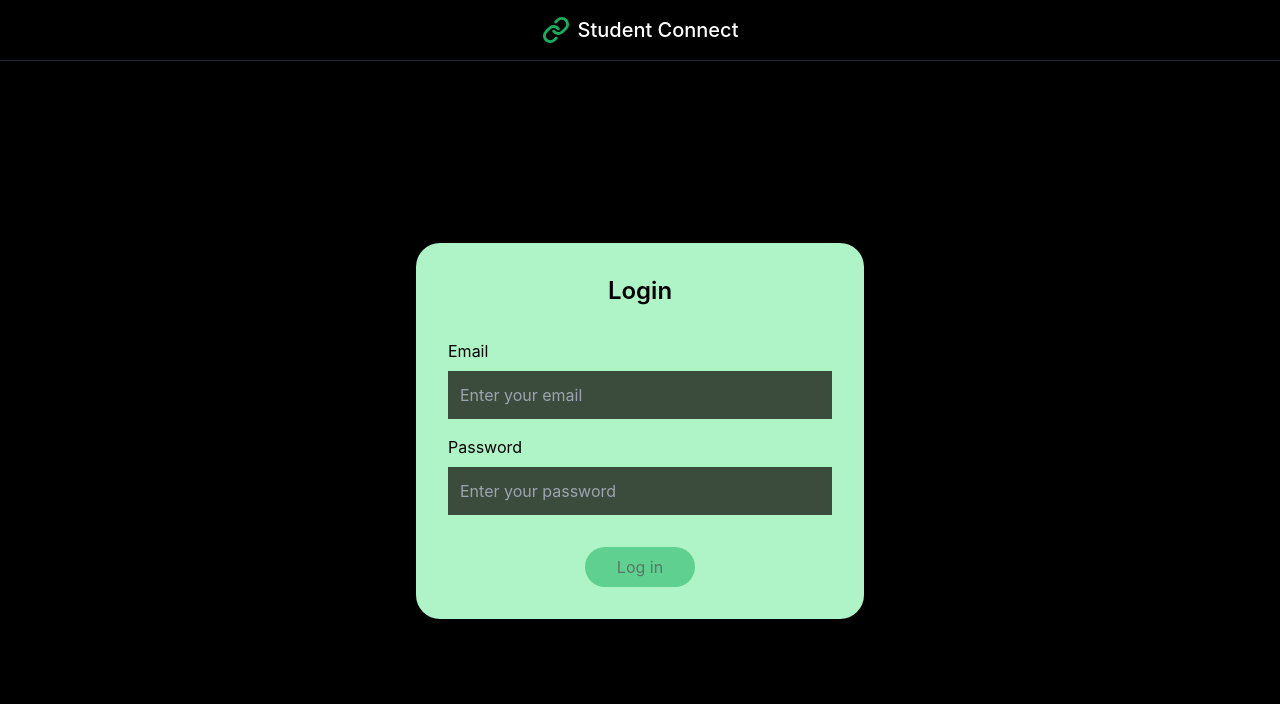
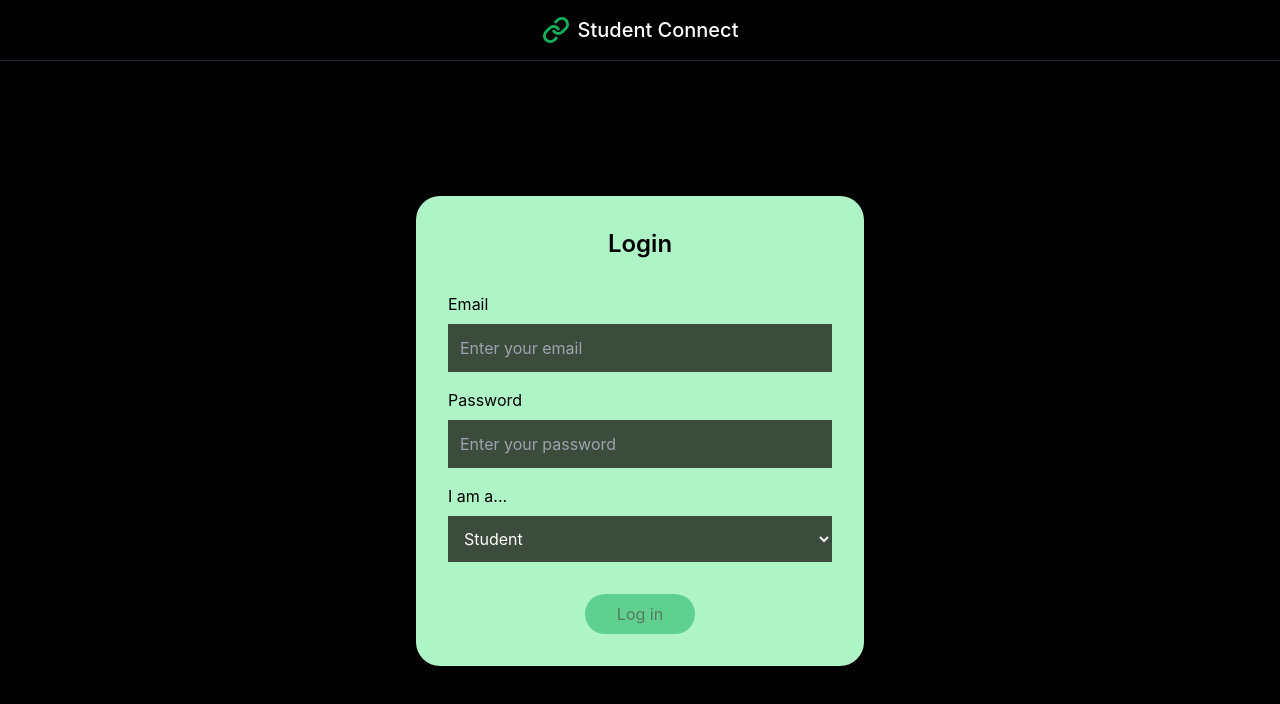
Before and after one commit to DaemonHehe/IntraSysFrontend, a React (Create React App) app: page /login in a window 1280 px wide. Shown: the top 704 px of the page. Built offline with nearby package versions, Linux system fonts and the light colour scheme.

Commit message:
role added

```diff
--- a/src/components/EnrollmentsPage.js
+++ b/src/components/EnrollmentsPage.js
@@ -190,7 +190,7 @@ function EnrollmentsPage() {
               <table className="w-full border-collapse">
                 <thead>
                   <tr className="bg-[#1E472A] text-left text-sm">
-                    <th className="py-2 px-4 font-medium">ID</th>
+                    <th className="py-2 px-4 font-medium">No.</th>
                     <th className="py-2 px-4 font-medium">Course</th>
                     <th className="py-2 px-4 font-medium">Session</th>
                     <th className="py-2 px-4 font-medium">Instructor</th>
--- a/src/components/LoginPage.js
+++ b/src/components/LoginPage.js
@@ -7,17 +7,16 @@ import { useNavigate } from "react-router-dom";
 function LoginScreen() {
   const [email, setEmail] = useState("");
   const [password, setPassword] = useState("");
+  const [role, setRole] = useState("student"); // Default role
   const [error, setError] = useState("");
   const [isLoading, setIsLoading] = useState(false);
   const navigate = useNavigate();
 
   const handleLogin = async () => {
-    // Clear any previous error
     setError("");
     setIsLoading(true);
 
     try {
-      // Make API request to authenticate
       const response = await fetch(
         "https://intrasysmiso.onrender.com/users/login",
         {
@@ -25,23 +24,28 @@ function LoginScreen() {
           headers: {
             "Content-Type": "application/json",
           },
-          body: JSON.stringify({
-            email,
-            password,
-          }),
+          body: JSON.stringify({ email, password, role }), // include role
         }
       );
 
       const data = await response.json();
 
       if (response.ok) {
-        // If authentication is successful
         localStorage.setItem("isAuthenticated", "true");
-        localStorage.setItem("token", data.token); // Store the JWT token
-        localStorage.setItem("user", JSON.stringify(data.user)); // Store user data if available
-        navigate("/main/dashboard");
+        localStorage.setItem("token", data.token);
+        localStorage.setItem("user", JSON.stringify(data.user));
+
+        // Use API response or selected role
+        const userRole = data.user?.role || role;
+
+        if (userRole === "student") {
+          navigate("/main/dashboard");
+        } else if (userRole === "lecturer") {
+          navigate("/lecturer/dashboard");
+        } else {
+          setError("Unknown user role");
+        }
       } else {
-        // Show error message from API or default message
         setError(data.message || "Invalid email or password");
       }
     } catch (err) {
@@ -54,8 +58,7 @@ function LoginScreen() {
 
   return (
     <div className="min-h-screen bg-black flex flex-col select-none">
-      {/* Header */}
-      <header className="flex items-center justify-center py-4 border-b border-gray-800 select-none">
+      <header className="flex items-center justify-center py-4 border-b border-gray-800">
         <div className="flex items-center gap-2">
           <div className="text-[#14ae5c]">
             <LinkIcon size={28} strokeWidth={2.5} />
@@ -66,9 +69,8 @@ function LoginScreen() {
         </div>
       </header>
 
-      {/* Login Card */}
-      <div className="flex-1 flex items-center justify-center p-4 select-none">
-        <div className="bg-[#aff4c6] rounded-3xl p-8 w-full max-w-md flex flex-col items-center select-none">
+      <div className="flex-1 flex items-center justify-center p-4">
+        <div className="bg-[#aff4c6] rounded-3xl p-8 w-full max-w-md flex flex-col items-center">
           <h1 className="text-black text-2xl font-semibold mb-8">Login</h1>
 
           <div className="w-full space-y-4">
@@ -100,7 +102,21 @@ function LoginScreen() {
               />
             </div>
 
-            {/* Error message */}
+            <div className="space-y-2">
+              <label htmlFor="role" className="text-black">
+                I am a...
+              </label>
+              <select
+                id="role"
+                value={role}
+                onChange={(e) => setRole(e.target.value)}
+                className="w-full bg-[#3c4c3c] text-white rounded-lg p-3 focus:outline-none"
+              >
+                <option value="student">Student</option>
+                <option value="lecturer">Lecturer</option>
+              </select>
+            </div>
+
             {error && (
               <div className="text-red-600 text-center font-medium">
                 {error}
```
